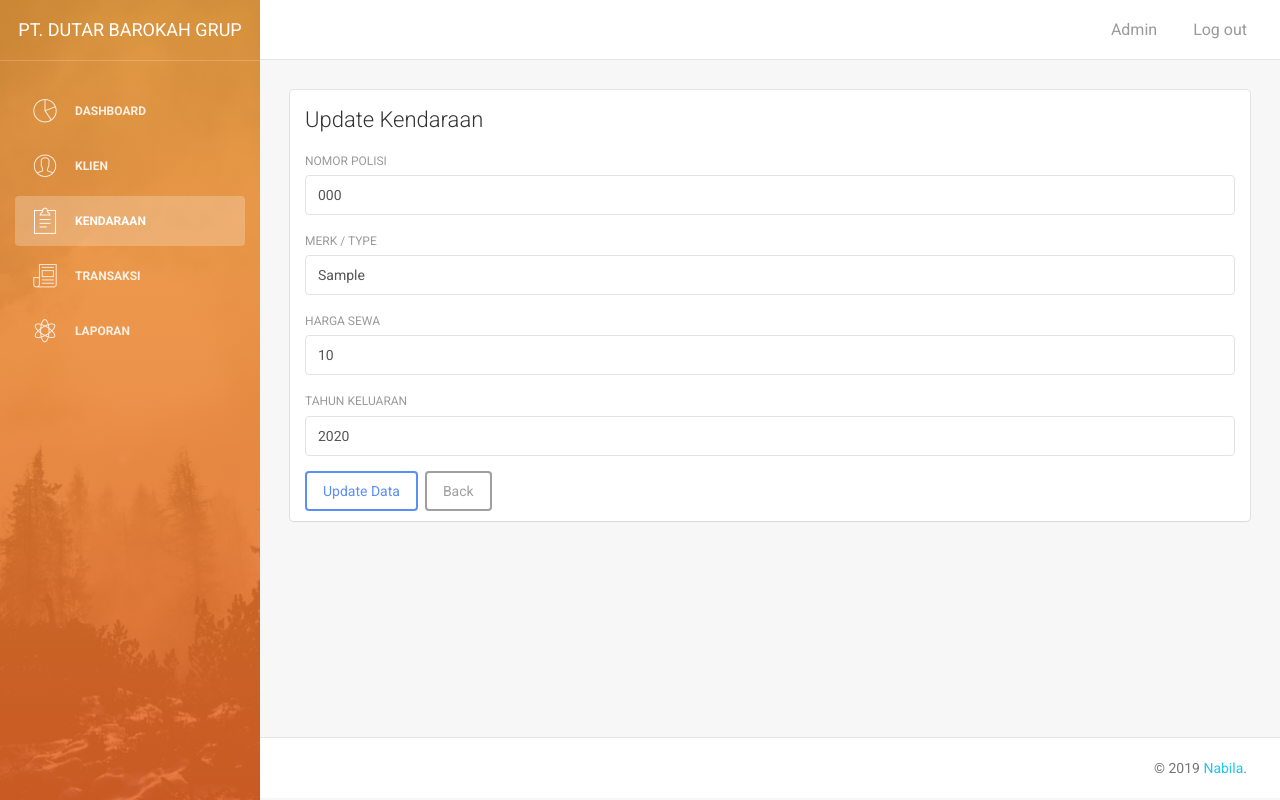
After one commit to regawarp/SisfoSewaKendaraan, a PHP site: page /link/kendaraan_update.php?nomor_polisi=000 in a window 1280 px wide. The commit adds this page. Run offline with PHP 8.4, Linux system fonts and the light colour scheme; a user stored in the database is signed in; tables that the repository leaves empty hold one stand-in row (values such as "Sample post"); some libraries are stand-ins or nearby versions.

Commit message:
Kendaraan Update-Delete Complete

```diff
--- /dev/null
+++ b/link/js.php
@@ -0,0 +1,17 @@
+<!--   Core JS Files   -->
+<script src="../assets/js/jquery.3.2.1.min.js" type="text/javascript"></script>
+<script src="../assets/js/bootstrap.min.js" type="text/javascript"></script>
+
+<!--  Charts Plugin -->
+<script src="../assets/js/chartist.min.js"></script>
+
+<!--  Notifications Plugin    -->
+<script src="../assets/js/bootstrap-notify.js"></script>
+
+<!-- Light Bootstrap Table Core javascript and methods for Demo purpose -->
+<script src="../assets/js/light-bootstrap-dashboard.js?v=1.4.0"></script>
+
+
+<!-- https://code.jquery.com/jquery-3.3.1.js -->
+<script src="https://cdn.datatables.net/1.10.19/js/jquery.dataTables.min.js" type="text/javascript"></script>
+<script src="https://cdn.datatables.net/1.10.19/js/dataTables.bootstrap.min.js" type="text/javascript"></script>
--- /dev/null
+++ b/link/kendaraan_update.php
@@ -0,0 +1,85 @@
+<?php
+session_start();
+if (isset($_GET['status'])) {
+    $status = $_GET['status'];
+    echo "<script type='text/javascript'>alert('$status');</script>";
+}
+if (!isset($_SESSION['username'])) {
+    header('Location:login.php');
+}
+$page = "kendaraan";
+include('koneksi.php');
+$sql = "SELECT * FROM kendaraan WHERE nomor_polisi='$_GET[nomor_polisi]'";
+$result = mysqli_query($conn, $sql);
+if ($row = mysqli_fetch_assoc($result)) { } else {
+    header('Location:kendaraan.php');
+}
+?>
+<!doctype html>
+<html lang="en">
+
+<?php include("head.php"); ?>
+
+<body>
+
+    <div class="wrapper">
+        <?php include('sidebar.php'); ?>
+
+        <div class="main-panel">
+            <?php include('navbar.php') ?>
+
+            <div class="content">
+                <div class="container-fluid">
+                    <div class="row">
+                        <div class="col-md-12">
+                            <div class="card">
+                                <div class="header">
+                                    <h4 class="title">Update Kendaraan</h4>
+                                </div>
+                                <div class="content">
+                                    <form method="post" action="process.php?process=update-kendaraan">
+                                        <input type="hidden" name="old_nomor_polisi" <?php echo "value='$row[nomor_polisi]'"; ?>>
+                                        <div class="form-group">
+                                            <label>Nomor Polisi</label>
+                                            <input type="text" name="nomor_polisi" class="form-control" placeholder="Username" <?php echo "value='$row[nomor_polisi]'"; ?>>
+                                        </div>
+                                        <div class="form-group">
+                                            <label>Merk / Type</label>
+                                            <input type="text" name="merk_type" class="form-control" placeholder="Merk / Type" <?php echo "value='$row[merk_type]'"; ?>>
+                                        </div>
+                                        <div class="form-group">
+                                            <label>Harga Sewa</label>
+                                            <input type="text" name="harga_sewa" class="form-control" placeholder="Harga Sewa" <?php echo "value='$row[harga_sewa]'"; ?>>
+                                        </div>
+                                        <div class="form-group">
+                                            <label>Tahun Keluaran</label>
+                                            <input type="text" name="tahun_keluaran" class="form-control" placeholder="Tahun Keluaran" <?php echo "value='$row[tahun_keluaran]'"; ?>>
+                                        </div>
+                                        <input class="btn btn-primary" type="submit" value="Update Data">&nbsp;
+                                        <a class="btn btn-default" href="kendaraan.php">Back</a>
+                                    </form>
+                                </div>
+                            </div>
+                        </div>
+                    </div>
+                </div>
+            </div>
+
+            <?php include('footer.php'); ?>
+
+
+        </div>
+    </div>
+
+
+</body>
+
+<?php include('js.php'); ?>
+
+<script>
+    $(document).ready(function() {
+        $('#myTable').DataTable();
+    });
+</script>
+
+</html>
```
Also changed, not shown: link/kendaraan.php (+26 -20 lines), link/process.php (+46 -1 lines).
